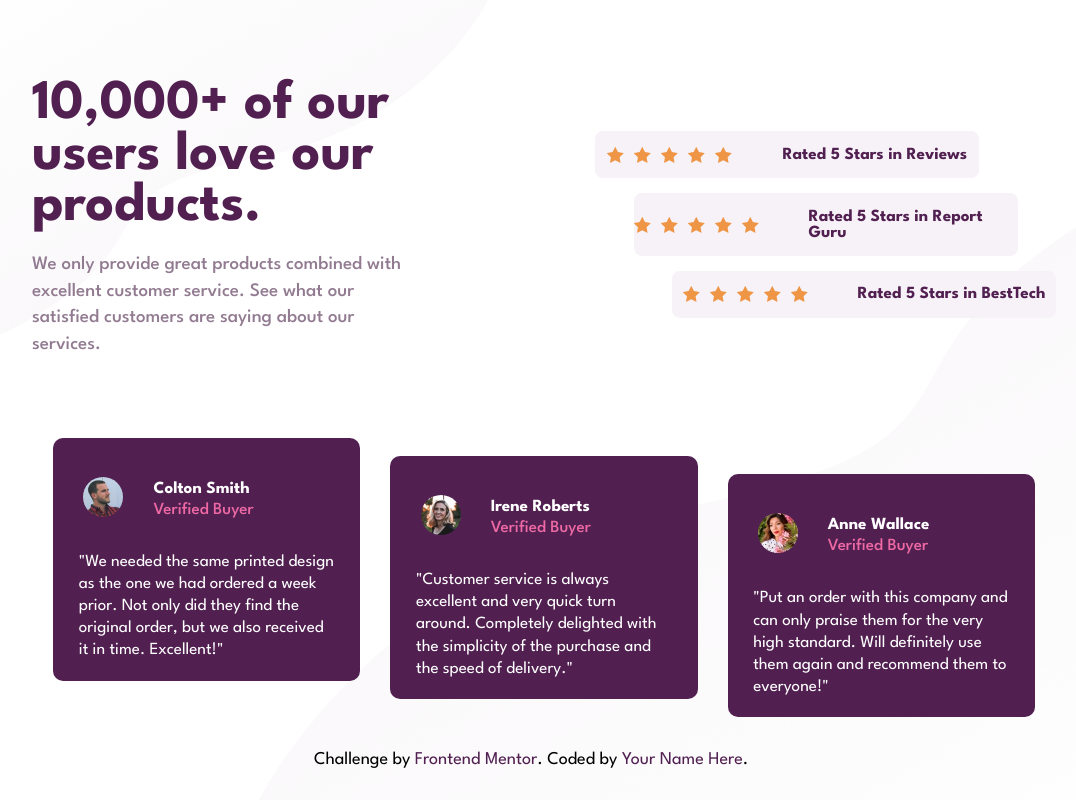
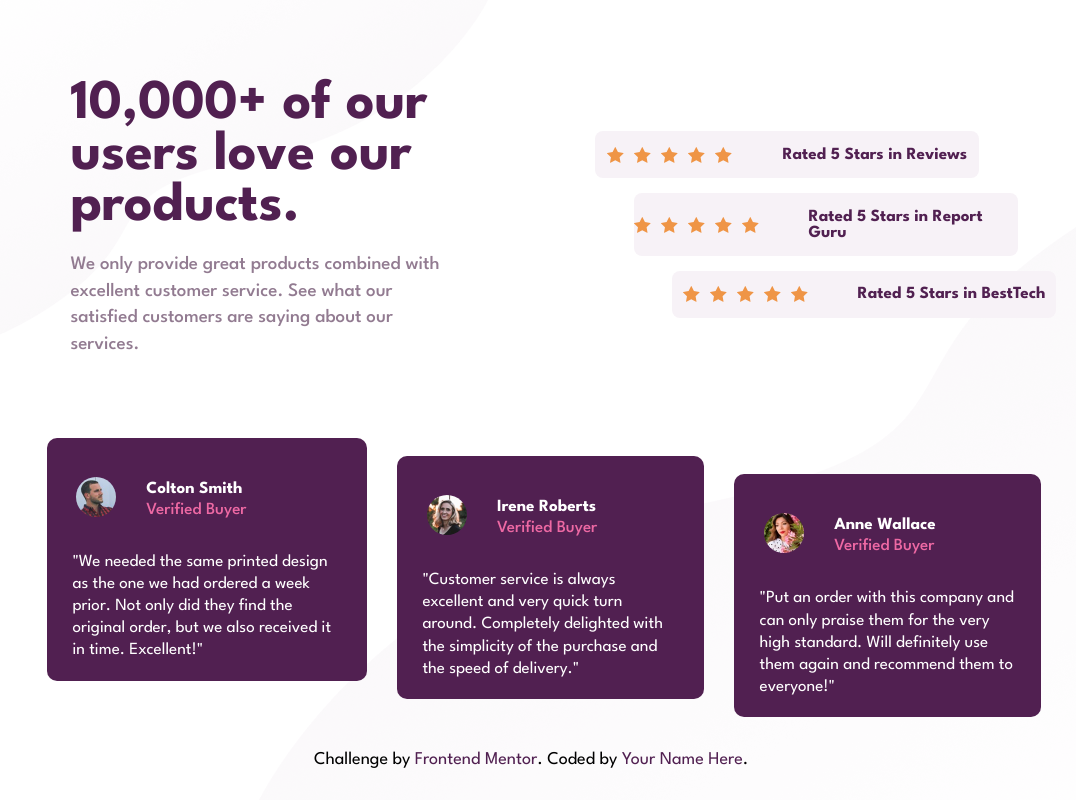
Before and after one commit to Sitkowski01/Social-proof-section, a plain HTML site: page index.html in a window 1280 px wide. Shown: the whole page, without its empty margins (96-1172 px from the left). Drawn offline with Linux system fonts and the light colour scheme.

Commit message:
Update style.css

```diff
--- a/style.css
+++ b/style.css
@@ -23,6 +23,8 @@ body{
     justify-items: center;
 }
 .upper-left-column{
+    position: relative;
+    left: 3%;
     display: flex;
     flex-direction: column;
     justify-content: space-around;
@@ -47,7 +49,7 @@ body{
 }
 .first-rectangle{
     background-color: #512051;
-    width: 20%;
+    width: 21%;
     padding: 0 2%;
     display: flex;
     flex-direction: column;
```
